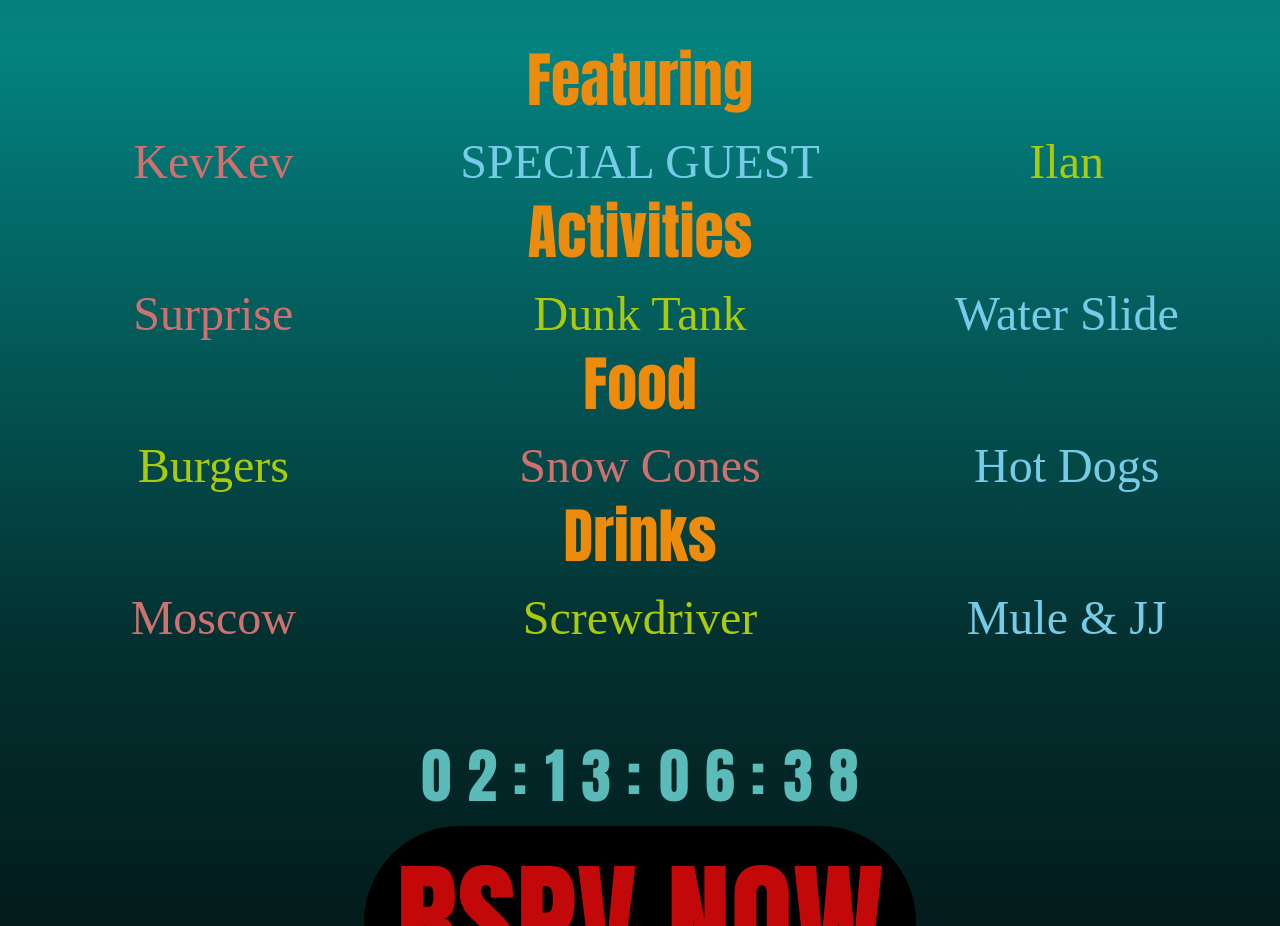
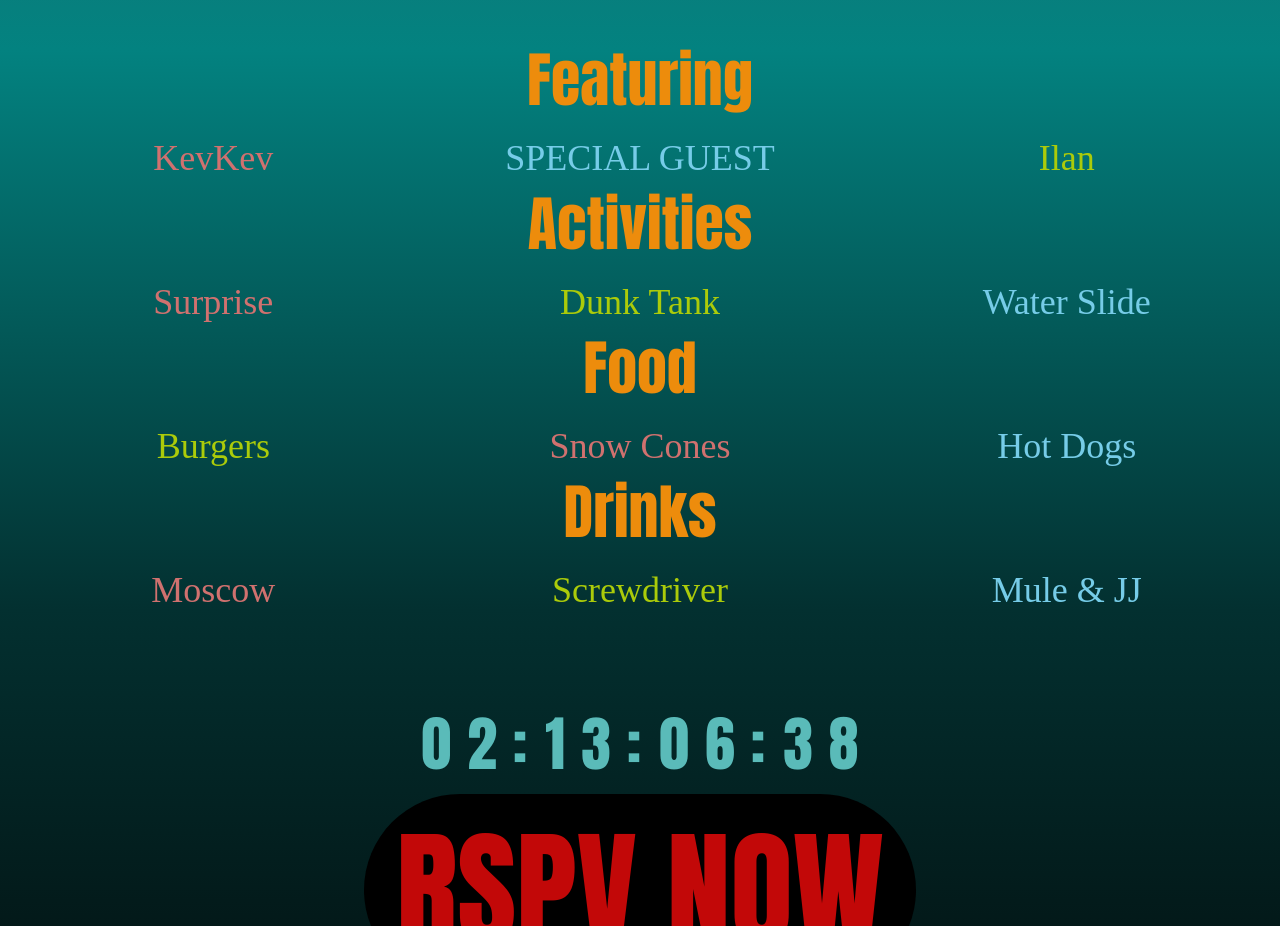
Before and after one commit to houstongunter/kappapalooza1, a React (Vite) app: page / in a window 1280 px wide. Shown: the part 1900-2826 px from the top of the page. Built offline with nearby package versions, Linux system fonts and the light colour scheme; a web font is replaced by a local one.

Commit message:
responsiveness text change

```diff
--- a/src/components/Information.jsx
+++ b/src/components/Information.jsx
@@ -11,7 +11,7 @@ const Section = ({ title, content }) => {
       <p className="text-6xl text-kappa-orangeyellow flex justify-center">
         {title}
       </p>
-      <div className="flex flex-col lg:flex-row w-full justify-center items-center text-center pt-3 font-bowlby text-2xl lg:text-5xl">
+      <div className="flex flex-col lg:flex-row w-full justify-center items-center text-center pt-3 font-bowlby text-2xl lg:text-4xl">
         {content.map((e, idx) => (
           <motion.p
             ref={ref}
```
